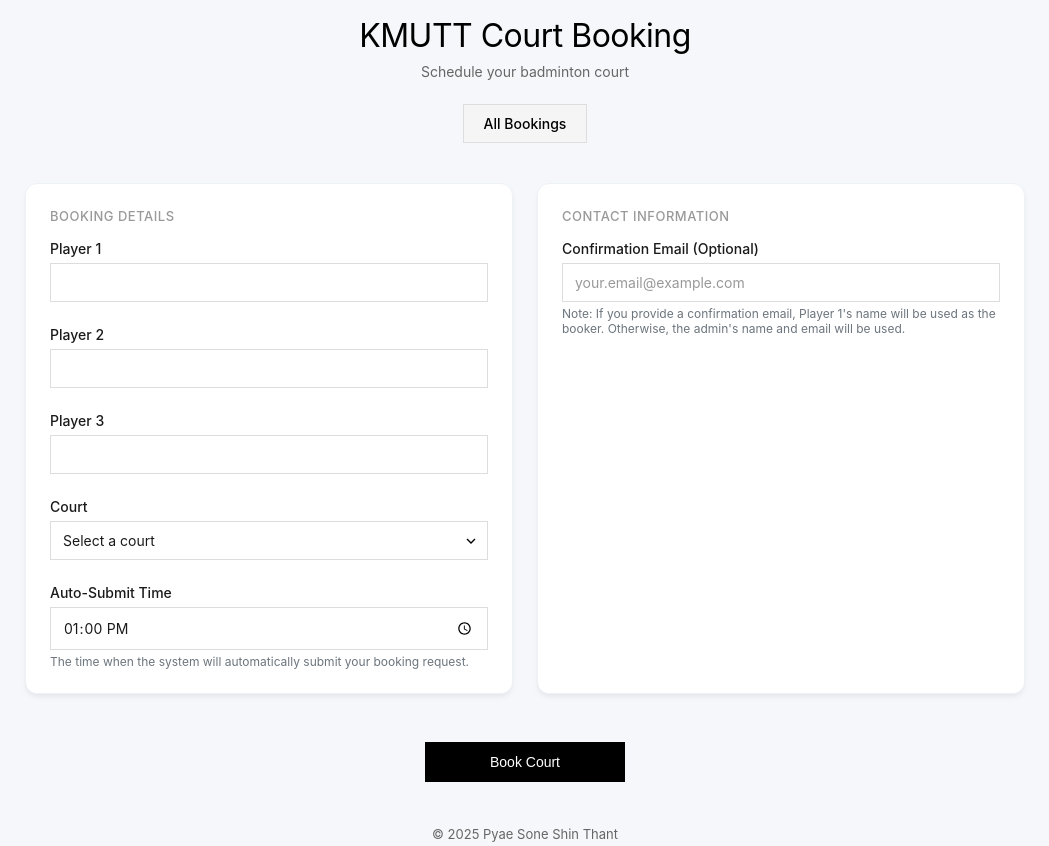
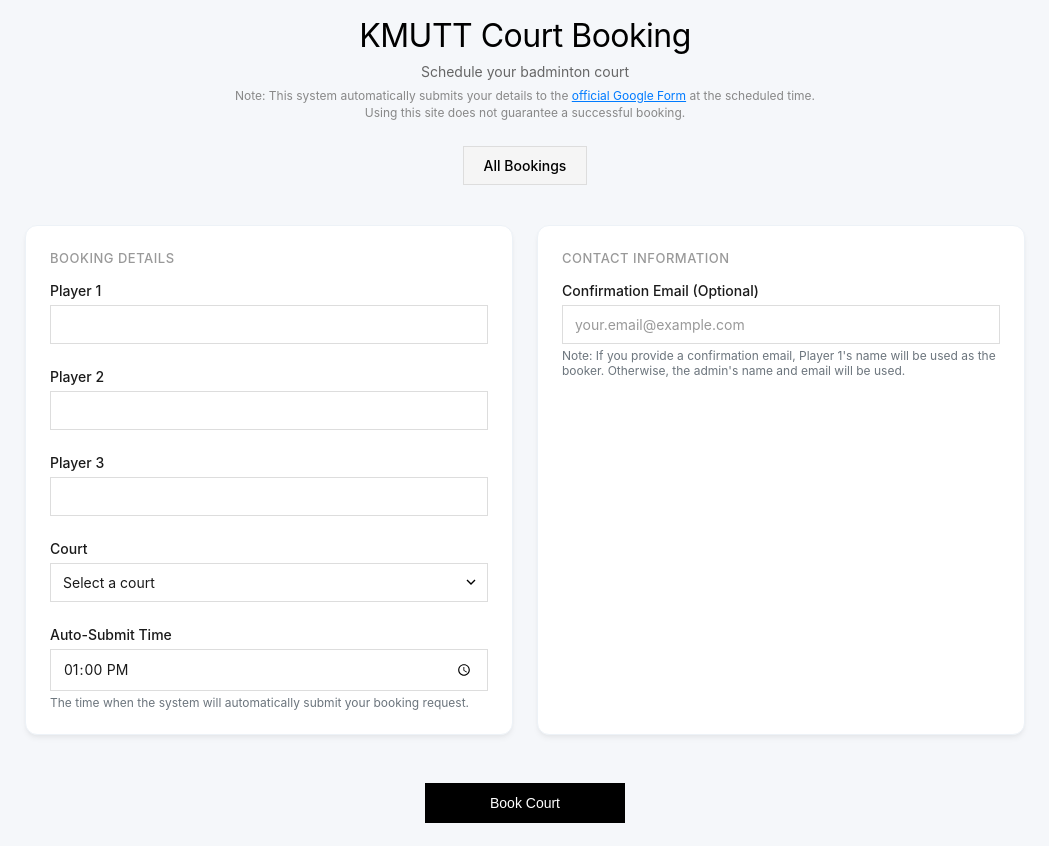
Before and after one commit to Pssttt/court-booking, a FastAPI app: page / in a window 1280 px wide. Shown: the top 846 px of the page, without its empty margins (115-1164 px from the left). Run offline with FastAPI, Linux system fonts and the light colour scheme.

Commit message:
feat(disclaimer): add disclaimer section to booking and bookings pages for user clarity

```diff
--- a/app/static/css/shared.css
+++ b/app/static/css/shared.css
@@ -43,6 +43,22 @@
   color: #666;
   font-weight: 400;
   margin-bottom: 24px;
+}
+
+.disclaimer {
+  font-size: 12px;
+  color: #888;
+  margin-top: -16px;
+  margin-bottom: 24px;
+  max-width: 600px;
+  margin-left: auto;
+  margin-right: auto;
+  line-height: 1.4;
+}
+
+.disclaimer a {
+  color: #007bff;
+  text-decoration: underline;
 }
 
 .nav-buttons {
--- a/app/templates/booking.html
+++ b/app/templates/booking.html
@@ -19,6 +19,17 @@
       <header>
         <h1>KMUTT Court Booking</h1>
         <p class="subtitle">Schedule your badminton court</p>
+        <div class="disclaimer">
+          Note: This system automatically submits your details to the
+          <a
+            href="https://docs.google.com/forms/d/e/1FAIpQLSeZNL6JI8ZkG9xjYLQiCnW5MjDS2xKRoGTBaP0nnWupzzdoZQ/viewform"
+            target="_blank"
+            rel="noopener noreferrer"
+            >official Google Form</a
+          >
+          at the scheduled time. Using this site does not guarantee a successful
+          booking.
+        </div>
         <div class="nav-buttons">
           <a href="/bookings" class="nav-btn">All Bookings</a>
         </div>
```
Also changed, not shown: app/templates/bookings.html (+11 -0 lines).
